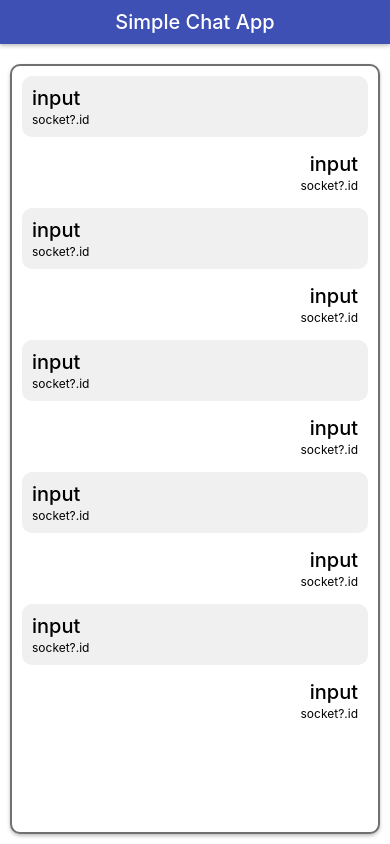
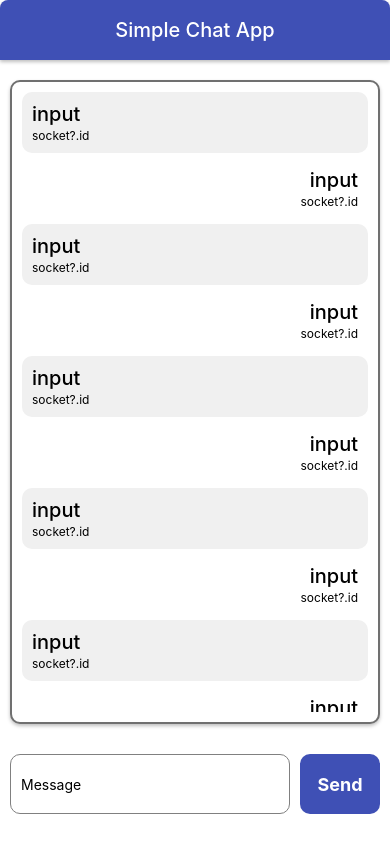
Before and after one commit to IMZihad21/NativeSocketIO, a React Native app: screen / in a window 390 px wide. Built offline with nearby package versions, Linux system fonts and the light colour scheme.

Commit message:
Modified layouts
Signed-off-by: ZèD <imzihad@gmail.com>

```diff
--- a/socketapp/ChatUI.tsx
+++ b/socketapp/ChatUI.tsx
@@ -2,12 +2,14 @@ import React from "react";
 import { View, Text, ActivityIndicator, StyleSheet } from "react-native";
 import TitleBar from "@socketapp/components/TitleBar";
 import ChatList from "@socketapp/components/ChatList";
+import ChatInput from "./components/ChatInput";
 
 const ChatUI = () => {
   return (
     <View style={styles.container}>
       <TitleBar />
       <ChatList />
+      <ChatInput />
     </View>
   );
 };
--- /dev/null
+++ b/socketapp/components/ChatInput.tsx
@@ -0,0 +1,60 @@
+import {
+  TouchableHighlight,
+  StyleSheet,
+  TextInput,
+  View,
+  Text,
+} from "react-native";
+import React from "react";
+
+const ChatInput = () => {
+  const [text, setText] = React.useState<string>("");
+  return (
+    <View style={styles.container}>
+      <TextInput
+        style={styles.msgInput}
+        onChangeText={(e) => setText(e)}
+        value={text}
+        placeholder="Message"
+      />
+      <TouchableHighlight style={styles.sendBtn} onPress={() => alert(text)}>
+        <Text style={styles.sendBtnText}>Send</Text>
+      </TouchableHighlight>
+    </View>
+  );
+};
+
+const styles = StyleSheet.create({
+  container: {
+    marginTop: 10,
+    marginBottom: 20,
+    flexDirection: "row",
+    alignItems: "center",
+  },
+  msgInput: {
+    height: 60,
+    borderColor: "gray",
+    borderWidth: 1,
+    borderRadius: 10,
+    margin: 10,
+    padding: 10,
+    flexGrow: 1,
+  },
+  sendBtn: {
+    height: 60,
+    width: 80,
+    backgroundColor: "#3f50b5",
+    padding: 10,
+    marginRight: 10,
+    borderRadius: 10,
+    alignItems: "center",
+    justifyContent: "center",
+  },
+  sendBtnText: {
+    color: "white",
+    fontSize: 18,
+    fontWeight: "bold",
+  },
+});
+
+export default ChatInput;
--- a/socketapp/components/TitleBar.tsx
+++ b/socketapp/components/TitleBar.tsx
@@ -20,14 +20,16 @@ const styles = StyleSheet.create({
     shadowOpacity: 0.25,
     shadowRadius: 3.84,
     marginBottom: 10,
+    borderTopRightRadius: 8,
+    borderTopLeftRadius: 8,
   },
   text: {
     color: "white",
     fontSize: 20,
     fontWeight: "500",
     textAlign: "center",
-    marginTop: 10,
-    marginBottom: 10,
+    marginTop: 18,
+    marginBottom: 18,
   },
 });
 
```
